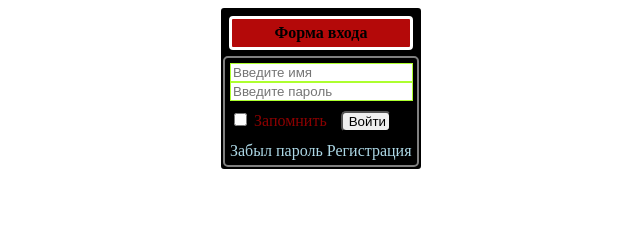
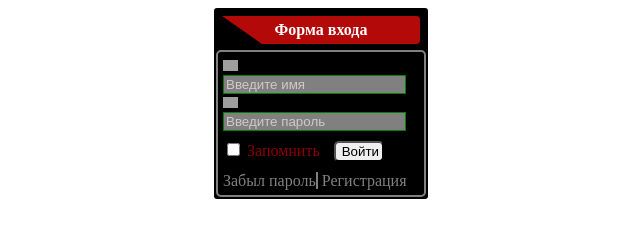
Before and after one commit to Marsianin007/LevelUp_Homework_13, a plain HTML site: page index.html in a window 1280 px wide. Shown: the whole page, without its empty margins (319-959 px from the left). Drawn offline with Linux system fonts and the light colour scheme; grey boxes are pictures that could not be loaded.

Commit message:
With onInput

```diff
--- a/index.html
+++ b/index.html
@@ -16,12 +16,12 @@
         </div>
 
         <div class="user_form">
-            <input type="text" class="user" name="user" id="user" placeholder="Введите имя" oninvalid="user_mistake()" pattern="[a-z0-9]+$">
-            <input type="password" class="password" name="password" id="password" placeholder="Введите пароль" oninvalid="pass_mistake()" pattern="[A-Za-z]+$">
+            <img src="https://png.pngtree.com/svg/20161229/e7a5cf5c9e.png" class="png"> <input type="text" class="user" name="user" id="user" placeholder="Введите имя" oninput="onLogin()">
+            <img src="https://cdn0.iconfinder.com/data/icons/flat-security-icons/512/lock-open-blue.png" class="png"> <input type="password" class="password" name="password" id="password" placeholder="Введите пароль" oninput="onPass()">
             <input type="checkbox"  class="check"> <label> Запомнить </label>
             <input type="submit" name="button" class="btn" value="Войти">
             <div class="reset">
-                <a href="">Забыл пароль</a>
+                <a href="" class="left_pass">Забыл пароль</a>
                 <a href="">Регистрация</a>
             </div>
         </div>
--- a/main.css
+++ b/main.css
@@ -1,5 +1,5 @@
 .regist_form{
-    width: 196px;
+    width: 210px;
     margin: 0 auto;
     background-color: black;
     border: 2px solid black;
@@ -16,11 +16,24 @@
 }
 
 .name_form{
-   border: 3px solid white;
-   border-radius: 4px;
-   margin: 6px;
-   padding: 5px;
+  /* border: 3px solid white;*/
+    border-radius: 4px;
+    margin: 6px;
+    padding: 5px;
     background-color: rgb(180, 9, 9);
+    text-align: center;
+    font-weight: 550;
+    position: relative;
+    color: white;
+}
+
+.name_form::before{
+    content: '';
+    position: absolute;
+    top: 0; left: 0;
+    border-top: 28px solid rgb(180, 9, 9);
+    border-left: 40px solid black;
+    width: 0;
 }
 
 
@@ -34,20 +47,21 @@ label{
 }
 a{
     text-decoration: none;
-    color:lightblue;
+    color:gray
 }
 
-.name_form{
-    text-align: center;
-    font-weight: bolder;
-}
 .user{
-    border: 1px solid greenyellow;
+    border: 1px solid green;
+    background-color: gray;
+
 }
 .password{
-    border: 1px solid greenyellow;
-
+    border: 1px solid green;
+    background-color: gray;
 }
+::placeholder {
+    color: rgb(209, 200, 200);
+  }
 
 .user_bad{
     border: 2px solid red;
@@ -56,3 +70,11 @@ a{
 .password_bad{
     border: 2px solid red;
 }
+
+.png{
+    width: 15px;
+}
+.left_pass{
+    border-right: 2px solid gray;
+
+}
--- a/script.js
+++ b/script.js
@@ -1,13 +1,14 @@
+/*
 var check;
 function valid(form){
 
-    document.getElementById("user").className = "user";
-    document.getElementById("password").className = "password";
+   // document.getElementById("user").className = "user";
+    //document.getElementById("password").className = "password";
 
-    var pass= form.password.value.length;
-     login=document.getElementById("user");
+    //var pass= form.password.value.length;
+     //login=document.getElementById("user");
 
-    if(pass < 6 || pass > 16){
+    if(form.password.value.length < 6 || form.password.value.length > 16){
         //alert("Error");
         document.getElementById("password").className = "password_bad";
         alert("Введите пароль нужной длины");
@@ -17,7 +18,6 @@ function valid(form){
         document.getElementById("password").className = "password";
         check=true;
     }
-
 
 
     if(check){
@@ -40,3 +40,81 @@ function pass_mistake(){
         alert("GUGU");
     }
 */
+
+/*function checkValidity() {};
+for(var i = 0; i < inputs.length; i++){
+    if (input.checkValidity() == false) {
+        console.log("Mist");
+    }
+}
+
+*/
+/*
+login.addEventListener('keyup', function(){
+    var resultLog = login.match(/A-Z/gi);
+    if(resultLog!=0){
+        login.className = "user_bad";
+        login.addInvalidity('Только маленькие буквы');
+    }
+    else{
+        login.className = "user";
+    }
+}false)
+
+password.addEventListener('keyup', function(){
+    var resultPass = password.match(/0-9/gi);
+    if(resultPass!=0){
+        password.className = "password_bad";
+        password.addInvalidity('Нельзя использовать цифры');
+    }
+    else{
+        password.className = "password";
+    }
+}false)
+*/
+var password = document.getElementById("password");
+    login = document.getElementById("user");
+
+function valid(form){
+    //var pass= form.password.value;
+
+
+    if(password.length < 6 || password.length > 16){
+        password.className = "password_bad";
+        alert("Введите пароль нужной длины");
+        check = false;
+    }
+    else{
+        password.className = "password";
+        check = true;
+    }
+
+
+    if(check){
+        alert("All is good");
+    }
+
+
+}
+
+function onLogin(){
+    var resultLog = login.match(/A-Z/gi);
+    if(resultLog!=0){
+        login.className = "user_bad";
+        login.addInvalidity('Только маленькие буквы');
+    }
+    else{
+        login.className = "user";
+    }
+}
+
+function onPass(){
+    var resultPass = password.match(/0-9/gi);
+    if(resultPass!=0){
+        password.className = "password_bad";
+        password.addInvalidity('Нельзя использовать цифры');
+    }
+    else{
+        password.className = "password";
+    }
+}
```
